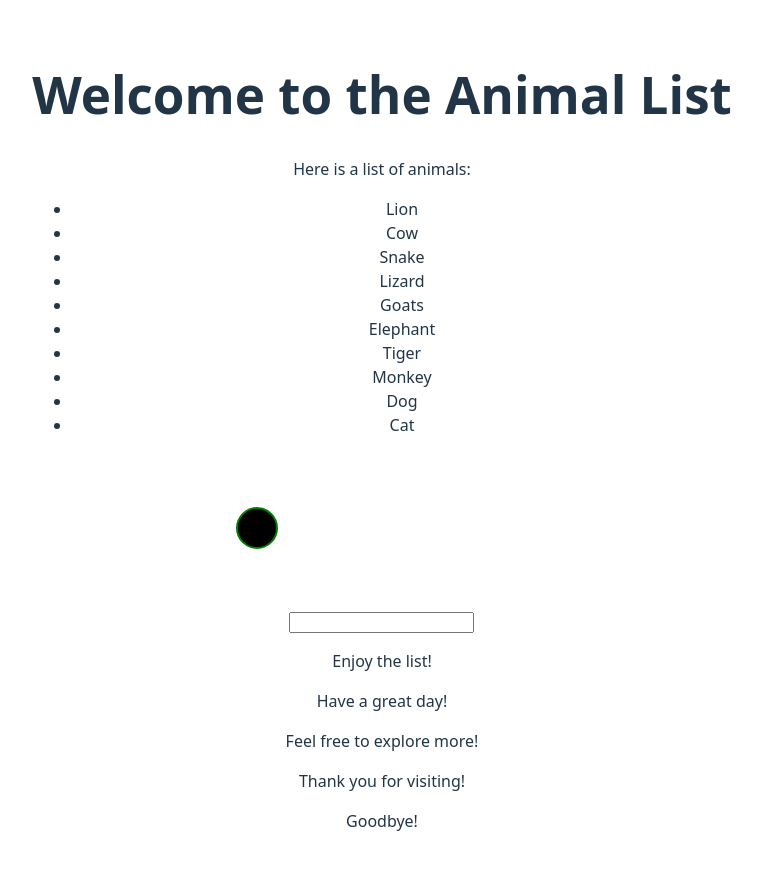
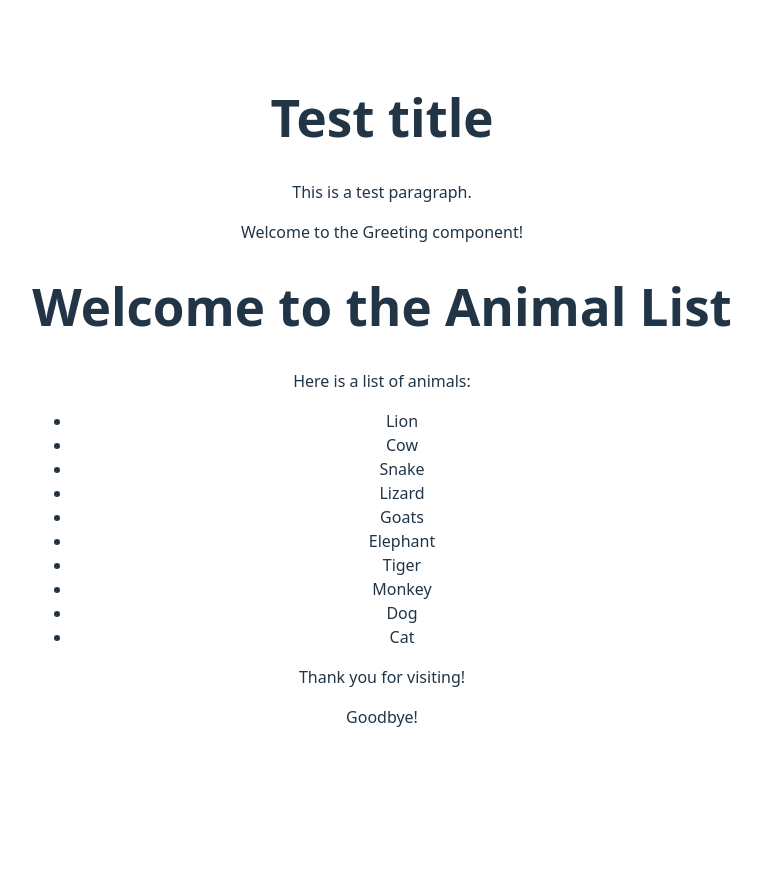
Before and after one commit to Sptailor/reactApp, a React (Vite) app: page / in a window 1280 px wide. Shown: the top 870 px of the page, without its empty margins (258-1020 px from the left). After the commit the page ends 800 px from the top, so only its background shows below. Built offline with nearby package versions, Linux system fonts and the light colour scheme.

Commit message:
Testing components

```diff
--- a/src/App.jsx
+++ b/src/App.jsx
@@ -28,15 +28,7 @@ function App() {
       <List animals={animals} />
 
 
-      <svg>
-        <circle cx="25" cy="75" r="20" stroke="green" strokeWidth="2" />
-      </svg>
-      <form>
-        <input type="text" />
-      </form>
-      <p>Enjoy the list!</p>
-      <p>Have a great day!</p>
-      <p>Feel free to explore more!</p>
+
       <p>Thank you for visiting!</p>
       <p>Goodbye!</p>
 
--- a/src/Greeting.jsx
+++ b/src/Greeting.jsx
@@ -2,15 +2,11 @@
 
 
 function Greeting(){
-    <div>
+   return (<div>
 <h1>Test title</h1>
-<svg>
-  <circle cx="25" cy="75" r="20" stroke="green" strokeWidth="2" />
-</svg>
-<form>
-  <input type="text"/>
-</form>
-    </div>
+<p>This is a test paragraph.</p>
+<p>Welcome to the Greeting component!</p>
+    </div>);
 }
 
 export default Greeting;
--- a/src/main.jsx
+++ b/src/main.jsx
@@ -6,6 +6,7 @@ import Greeting from "./Greeting.jsx";
 
 createRoot(document.getElementById('root')).render(
   <StrictMode>
+    <Greeting/>
     < App/>
   </StrictMode>,
 )
```
